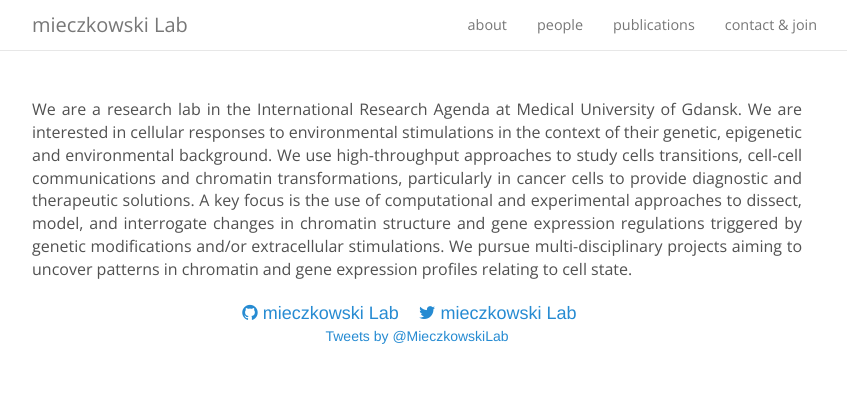
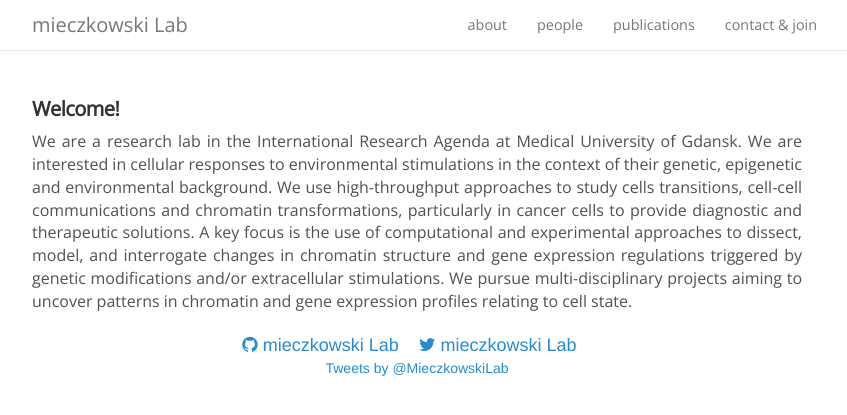
Before and after one commit to jakubmie/jakubmie.github.io, a Jekyll site: the page built from index.html, in a window 1280 px wide. Shown: the top 415 px of the page, without its empty margins (223-1070 px from the left). Built offline with Jekyll 4.4.1, drawn with Linux system fonts in a browser that asks for light colours; nearby versions of some CDN libraries; comment, search, counter and statistics services are not loaded.

Commit message:
Update index.html

```diff
--- a/index.html
+++ b/index.html
@@ -3,6 +3,7 @@ layout: default
 ---
 
 <div class='container'>
+    <h4>Welcome!</h4>
     <header class="masthead text-center">
       <p align=”justify”>
       We are a research lab in the International Research Agenda at Medical University of Gdansk. We are interested in cellular responses to environmental stimulations in the context of their genetic, epigenetic and environmental background. We use high-throughput approaches to study cells transitions, cell-cell communications and chromatin transformations, particularly in cancer cells to provide diagnostic and therapeutic solutions. A key focus is the use of computational and experimental approaches to dissect, model, and interrogate changes in chromatin structure and gene expression regulations triggered by genetic modifications and/or extracellular stimulations. We pursue multi-disciplinary projects aiming to uncover patterns in chromatin and gene expression profiles relating to cell state.
```
